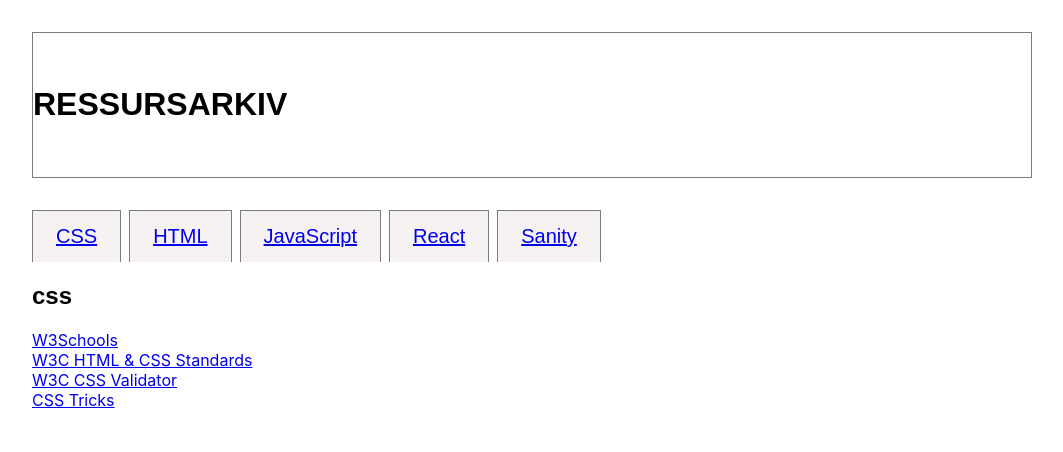
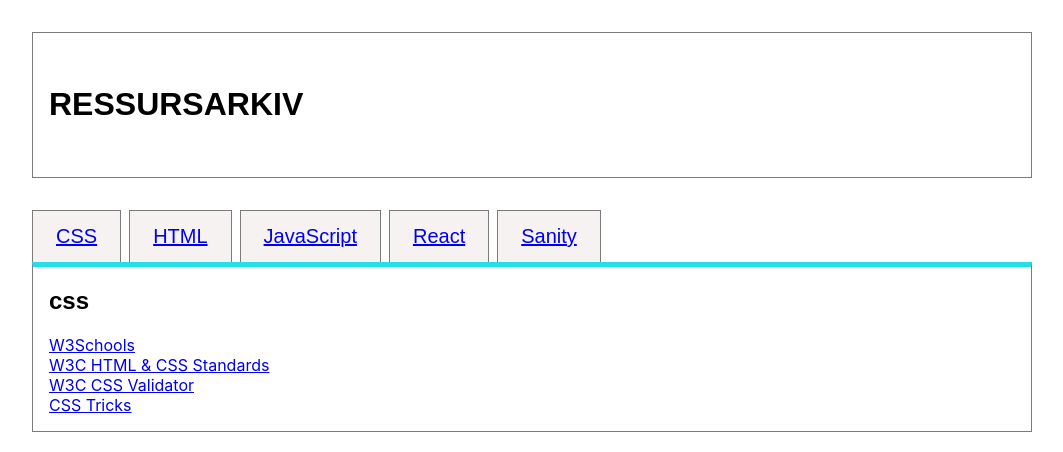
Before and after one commit to rochlenge/uin23ak3_resourceapp_group2, a React (Create React App) app in the folder ressursarkiv/: page /Css in a window 1280 px wide. Shown: the top 452 px of the page, without its empty margins (108-1171 px from the left). Built offline with nearby package versions, Linux system fonts and the light colour scheme.

Commit message:
Diverse fixing og pynting

```diff
--- a/ressursarkiv/src/components/ResourceArticles.js
+++ b/ressursarkiv/src/components/ResourceArticles.js
@@ -1,21 +1,21 @@
 function ResourceArticles({ resources }) {
   // Del opp ressursene etter kategori ved å bruke reduce-metoden på ressursene-arrayet.
-  // For hver ressurs, legges den til i et nytt array for kategorien, som opprettes i acc-objektet hvis den ikke allerede finnes.
-  const resourcesByCategory = resources.reduce((acc, curr) => {
-    acc[curr.category] = acc[curr.category] || [];
-    acc[curr.category].push(curr);
-    return acc;
+  // For hver ressurs, legges den til i et nytt array for kategorien, som opprettes i accumulated-objektet hvis den ikke allerede finnes.
+  const resourcesByCategory = resources.reduce((accumulated, current) => {
+    accumulated[current.category] = accumulated[current.category] || [];
+    accumulated[current.category].push(current);
+    return accumulated;
   }, {});
 
 // Opprett et array med artikler som inneholder ressurser sortert etter kategori.
 // For hver kategori i resourcesByCategory-objektet, opprettes en <article>-tag med en <h2>-tag som viser kategorinavnet.
   const articles = Object.entries(resourcesByCategory).map(([category, resources]) => (
-    <article key={category}>
+    <article key={category} className="tabcontent">
       <h2>{category}</h2>
       <ul>
         {resources.map((resource) => (
           <li key={resource.url}>
-            <a href={resource.url} target="_blank" rel="noopener noreferrer">
+            <a href={resource.url} >
               {resource.title}
             </a>
           </li>
--- a/ressursarkiv/src/css/sass/main.scss
+++ b/ressursarkiv/src/css/sass/main.scss
@@ -13,6 +13,7 @@
     margin-bottom: 2rem;
     padding-top: 2rem;
     padding-bottom: 2rem;
+    padding-left: 1rem;
 }
 
 h2{
@@ -32,6 +33,7 @@
 .tabcontent {
     border: 1px solid $grey;
     border-top: 5px solid $aqua;
+    padding-left: 1rem;
 }
 
 #title{
@@ -43,6 +45,7 @@
     display: flex;
     position:relative ;
     width: 100%;
+    margin-bottom: 0;
 }
 
 .button {
```
Also changed, not shown: 1 other file (tests, documents, lock files or other folders).
